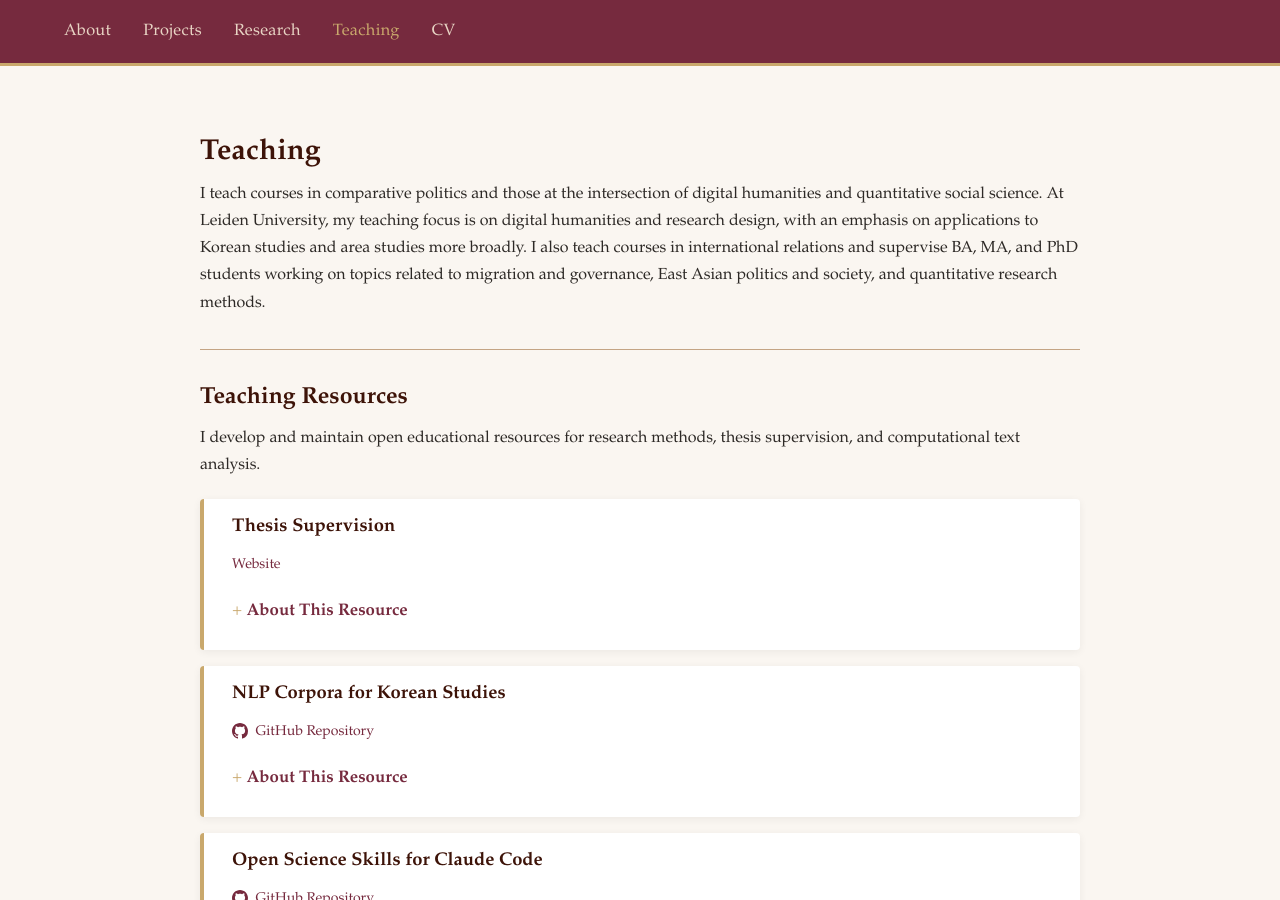
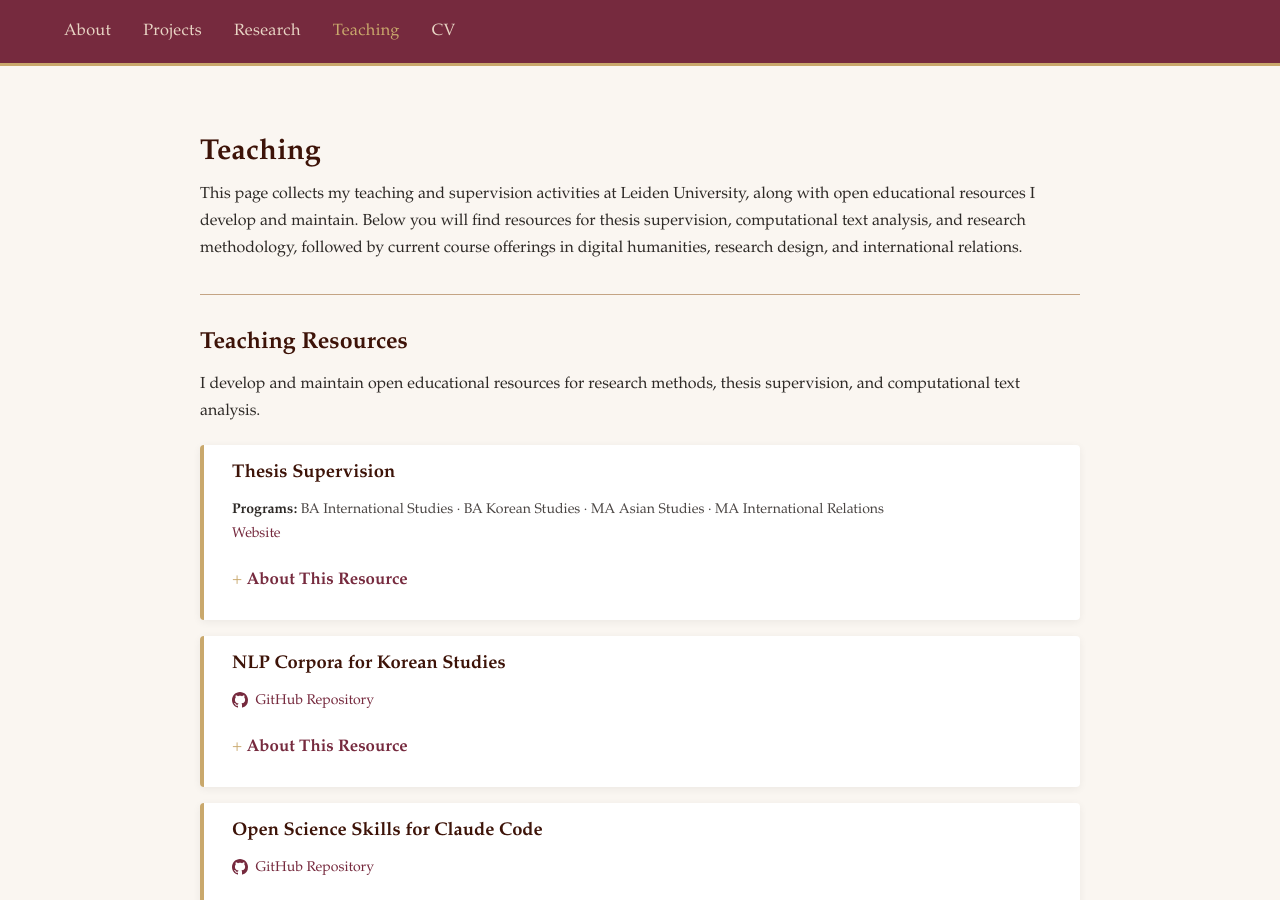
Before and after one commit to scdenney/scdenney.github.io, a Jekyll site: the page built from teaching.md, in a window 1280 px wide and 900 px high. Built offline with Jekyll 4.4.1, drawn with Linux system fonts in a browser that asks for light colours.

Commit message:
Rewrite teaching page intro, add program details to thesis supervision card

```diff
--- a/teaching.md
+++ b/teaching.md
@@ -6,7 +6,7 @@ permalink: /teaching/
 
 # Teaching
 
-I teach courses in comparative politics and those at the intersection of digital humanities and quantitative social science. At Leiden University, my teaching focus is on digital humanities and research design, with an emphasis on applications to Korean studies and area studies more broadly. I also teach courses in international relations and supervise BA, MA, and PhD students working on topics related to migration and governance, East Asian politics and society, and quantitative research methods.
+This page collects my teaching and supervision activities at Leiden University, along with open educational resources I develop and maintain. Below you will find resources for thesis supervision, computational text analysis, and research methodology, followed by current course offerings in digital humanities, research design, and international relations.
 
 ---
 
@@ -18,6 +18,7 @@ I develop and maintain open educational resources for research methods, thesis s
 <h3>Thesis Supervision</h3>
 
 <p class="project-meta">
+<strong>Programs:</strong> BA International Studies · BA Korean Studies · MA Asian Studies · MA International Relations<br>
 <a href="https://scdenney.github.io/thesis-supervision/">Website</a>
 </p>
 
```
